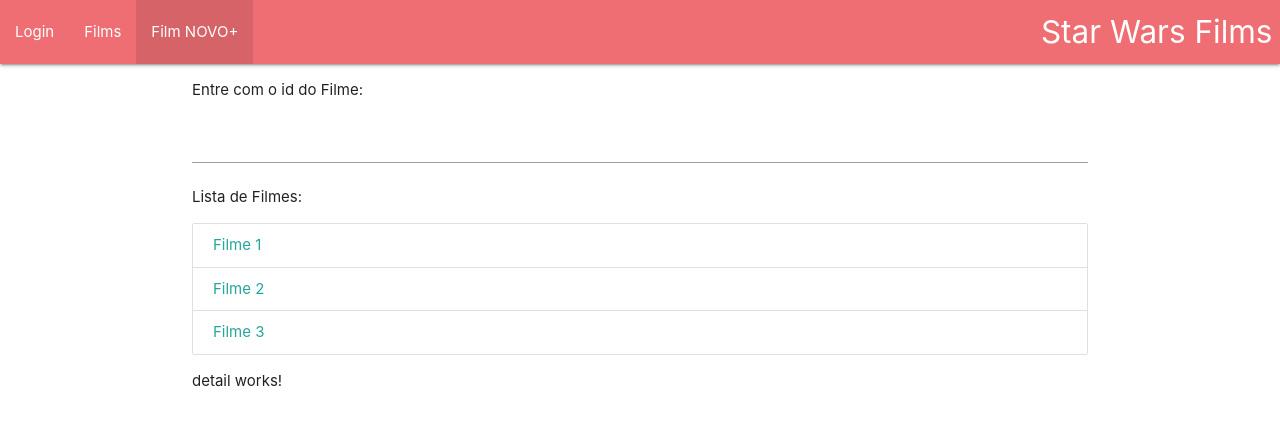
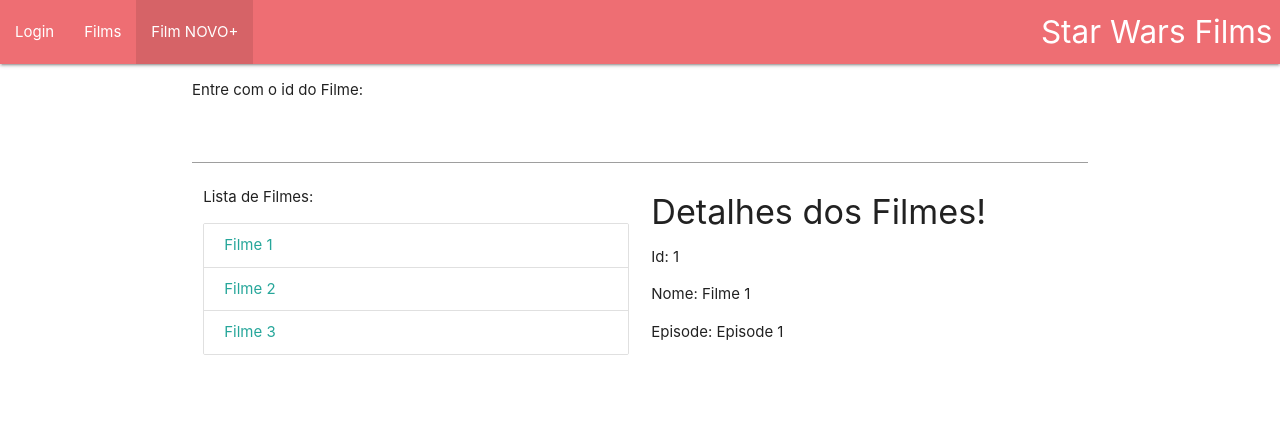
Before and after one commit to Pamylla/Angular-SWAPI, an Angular app: page /film-form/1 in a window 1280 px wide. Shown: the top 424 px of the page. Built offline with nearby package versions, Linux system fonts and the light colour scheme.

Commit message:
create detail film - form

```diff
--- a/src/app/film-forms/detail/detail.component.html
+++ b/src/app/film-forms/detail/detail.component.html
@@ -1 +1,5 @@
-<p>detail works!</p>
+<h4>Detalhes dos Filmes!</h4>
+
+<p> Id: {{ filmsForms.id }}</p>
+<p> Nome: {{ filmsForms.name }}</p>
+<p> Episode: {{ filmsForms.episode }}</p>
--- a/src/app/film-forms/detail/detail.component.ts
+++ b/src/app/film-forms/detail/detail.component.ts
@@ -1,15 +1,40 @@
-import { Component, OnInit } from '@angular/core';
+import { Component, OnInit, OnDestroy } from '@angular/core';
+
+import { ActivatedRoute, Router } from '@angular/router';
+//import { FilmFormsModule } from './../film-forms.module';
+import { Subscription } from 'rxjs';
+import { FilmFormsService } from './../film-forms.service';
 
 @Component({
   selector: 'app-detail',
   templateUrl: './detail.component.html',
   styleUrls: ['./detail.component.scss']
 })
-export class DetailComponent implements OnInit {
+export class DetailComponent implements OnInit, OnDestroy {
 
-  constructor() { }
+  filmsForms: any;
+  subscription: Subscription;
+
+  constructor(
+
+    private route: ActivatedRoute,
+    private router: Router,
+    private filmFormsService : FilmFormsService
+
+  ) { }
 
   ngOnInit() {
+    this.subscription = this.route.params.subscribe(
+      (params: any) => {
+        let id = params['id'];
+        this.filmsForms = this.filmFormsService.getFilmForm(id);
+      }
+    );
+
+  }
+
+  ngOnDestroy() {
+    this.subscription.unsubscribe();
   }
 
 }
--- /dev/null
+++ b/src/app/film-forms/film-form.ts
@@ -0,0 +1,8 @@
+//export class Film {
+
+   // constructor(
+       // public id: number,
+        //public name: string,
+        //public episode: string
+    //){}
+//}
--- a/src/app/film-forms/film-forms.component.html
+++ b/src/app/film-forms/film-forms.component.html
@@ -1,7 +1,13 @@
+<div class="row">
+    <div class="col s6">
         <p> Lista de Filmes: </p>
         <div class="collection">
-    <a  *ngFor ="let filmForm of filmsForms" class="collection-item">
+            <a *ngFor ="let filmForm of filmsForms" class="collection-item" [routerLink]="[filmForm.id]">
                 {{ filmForm.name }}
             </a>
         </div>
+    </div>
+    <div class="col s6">
         <router-outlet></router-outlet>
+    </div>
+</div>
--- a/src/app/film-forms/film-forms.module.ts
+++ b/src/app/film-forms/film-forms.module.ts
@@ -6,6 +6,7 @@
 import { DetailComponent } from './detail/detail.component';
 import { FilmFormsRoutingModule } from './film-forms.routing.module';
 import { FilmFormsService } from './film-forms.service';
+//import { Film } from './film-form';
 
 @NgModule({
     declarations: [
@@ -17,7 +18,7 @@
         CommonModule,
         FilmFormsRoutingModule
      ],
-    exports: [],
+    //exports: [ Film],
     providers: [ FilmFormsService],
 })
 export class FilmFormsModule {}
--- a/src/app/film-forms/film-forms.service.ts
+++ b/src/app/film-forms/film-forms.service.ts
@@ -1,8 +1,9 @@
+//import { Film } from './film-form';
 import { Injectable } from '@angular/core';
 
-@Injectable({
-  providedIn: 'root'
-})
+
+@Injectable({providedIn: 'root'})
+
 export class FilmFormsService {
 
   private filmsForms : any [] = [
@@ -11,10 +12,18 @@
     { id: 3, name: 'Filme 3', episode: 'Episode 3' }
   ]
 
+  getFilmsForm(){
+    return this.filmsForms;
+  };
 
-getFilmsForm(){
-  return this.filmsForms;
-};
+  getFilmForm(id: number){
+    for (let i=0; i<this.filmsForms.length; i++){
+      let filmForm = this.filmsForms[i];
+      if(filmForm.id == id){
+        return filmForm;
+      }
+    }return null;
+  }
 
   constructor() { }
 }
```
Lines whose indentation alone changed are shown as unchanged.
